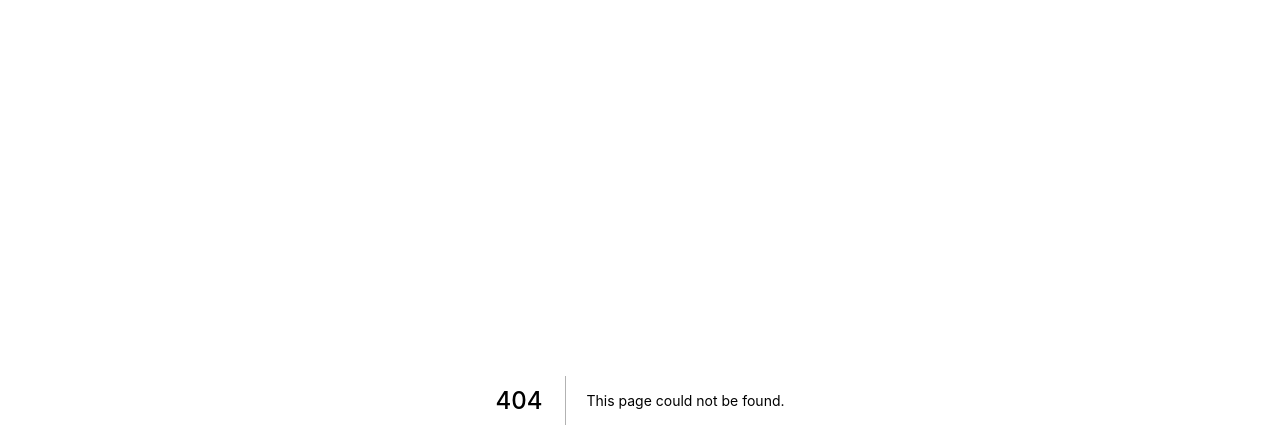
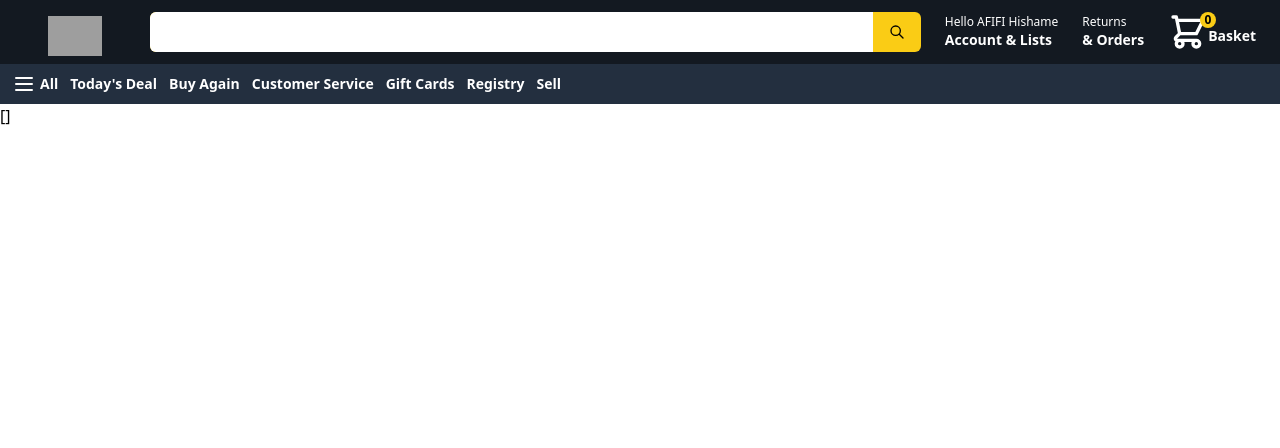
Before and after one commit to AFIFIHishame-Z/amazon-store-v2.0, a Next.js app: page /checkout in a window 1280 px wide. Before the commit this address had no page. Shown: the top 448 px of the page. Built offline with nearby package versions, Linux system fonts and the light colour scheme; grey boxes are pictures that could not be loaded.

Commit message:
setup redux

```diff
--- /dev/null
+++ b/app/store.ts
@@ -0,0 +1,8 @@
+import { configureStore } from "@reduxjs/toolkit";
+import basketReducer from "../slices/bascketSlice";
+
+export const store = configureStore({
+  reducer: {
+    basket: basketReducer,
+  },
+});
--- a/components/header/TopNav.tsx
+++ b/components/header/TopNav.tsx
@@ -6,7 +6,13 @@ import {
   MenuIcon,
 } from "@heroicons/react/outline";
 
+import { useSelector } from "react-redux";
+import { selectItems } from "../../slices/bascketSlice";
+import { useRouter } from "next/router";
+
 export default function TopNav() {
+  const items = useSelector(selectItems);
+  const router = useRouter();
   return (
     <div className="bg-amazon_blue p-1 flex-grow py-2 px-3 md:px-0">
       <div className="flex items-center  ">
@@ -18,6 +24,9 @@ export default function TopNav() {
             height={40}
             objectFit={"contain"}
             alt={"Amazon logo"}
+            onClick={() => {
+              router.push("/");
+            }}
           />
         </div>
         <div className="hidden sm:flex items-center h-10 rounded-md flex-grow cursor-pointer bg-yellow-400 hover:bg-yellow-500">
@@ -36,9 +45,14 @@ export default function TopNav() {
             <p>Returns</p>
             <p className="font-extrabold md:text-sm">& Orders</p>
           </div>
-          <div className="flex items-center link relative">
+          <div
+            onClick={() => {
+              router.push("/checkout");
+            }}
+            className="flex items-center link relative"
+          >
             <span className="absolute top-0 right-0 md:right-10 h-4 w-4 bg-yellow-400 text-center font-bold text-black rounded-full">
-              0
+              {items.length}
             </span>
             <ShoppingCartIcon className="h-10" />
             <p className="hidden md:inline font-extrabold md:text-sm mt-2">
--- a/components/products/ProductCardItem.tsx
+++ b/components/products/ProductCardItem.tsx
@@ -1,7 +1,8 @@
 import Image from "next/image";
 import React, { useState } from "react";
-import { StarIcon } from "@heroicons/react/solid";
+import { useDispatch } from "react-redux";
 import Currency from "react-currency-formatter";
+import { addToBasket } from "../../slices/bascketSlice";
 const MAX_RATING = 5;
 
 const MIN_RATING = 1;
@@ -14,16 +15,31 @@ export default function ProductCardItem({
   category,
   image,
 }: any) {
+  const dipsatch = useDispatch();
+
   const [rating] = useState(
     Math.floor(Math.random() * (MAX_RATING - MIN_RATING + 1)) + MIN_RATING
   );
   const [hasPrime] = useState(Math.random() < 0.5);
+
+  const addToBasketFunc = () => {
+    const product = {
+      id,
+      title,
+      price,
+      description,
+      category,
+      image,
+    };
+    dipsatch(addToBasket(product));
+  };
 
   return (
     <div className="relative flex flex-col m-5 bg-white z-30 p-10">
       <p className="absolute top-2 right-2 text-xs italic text-gray-400">
         {category}
       </p>
+      <div>
         <Image
           src={image}
           height={200}
@@ -31,11 +47,12 @@ export default function ProductCardItem({
           objectFit="contain"
           alt={title}
         />
+      </div>
       <h4 className="my-3 ">{title}</h4>
       <div className="flex">
-        {Array.from({ length: rating }).map((_, i) => (
+        {/* {Array.from({ length: rating }).map((_, i) => (
           <StarIcon key={i} className="h-5 text-yellow-500" />
-        ))}
+        ))} */}
       </div>
       <p className="text-xs my-2 line-clamp-2">{description}</p>
       <div className="mb-5">
@@ -48,7 +65,11 @@ export default function ProductCardItem({
           <p className="text-xs text-gray-500">FREE Next-day Delivery</p>
         </div>
       )}
-      <button className="mt-auto button">Add to Basket</button>
+      <div>
+        <button className="mt-auto button" onClick={addToBasketFunc}>
+          Add to Basket
+        </button>
+      </div>
     </div>
   );
 }
--- a/package.json
+++ b/package.json
@@ -10,11 +10,13 @@
   },
   "dependencies": {
     "@heroicons/react": "^1.0.6",
+    "@reduxjs/toolkit": "^1.8.2",
     "@tailwindcss/line-clamp": "^0.4.0",
     "next": "12.1.6",
     "react": "18.2.0",
     "react-currency-formatter": "^1.1.0",
     "react-dom": "18.2.0",
+    "react-redux": "^8.0.2",
     "react-responsive-carousel": "^3.2.23"
   },
   "devDependencies": {
--- a/pages/_app.tsx
+++ b/pages/_app.tsx
@@ -1,8 +1,14 @@
-import '../styles/globals.css'
-import type { AppProps } from 'next/app'
+import "../styles/globals.css";
+import type { AppProps } from "next/app";
+import { store } from "../app/store";
+import { Provider } from "react-redux";
 
 function MyApp({ Component, pageProps }: AppProps) {
-  return <Component {...pageProps} />
+  return (
+    <Provider store={store}>
+      <Component {...pageProps} />
+    </Provider>
+  );
 }
 
-export default MyApp
+export default MyApp;
--- /dev/null
+++ b/pages/checkout/index.tsx
@@ -0,0 +1,15 @@
+import React from "react";
+import Header from "../../components/header/Header";
+import { useSelector } from "react-redux";
+import { selectItems } from "../../slices/bascketSlice";
+export default function Index() {
+  const items = useSelector(selectItems);
+  return (
+    <div>
+      <div className="sticky top-0 z-50">
+        <Header />
+      </div>
+      <div>{JSON.stringify(items)}</div>
+    </div>
+  );
+}
--- a/pages/index.tsx
+++ b/pages/index.tsx
@@ -11,7 +11,7 @@ const Home: NextPage<any> = ({ products }: { products: any }) => {
         <title>Amazon store v2.0</title>
         <meta name="description" content="Rebuild Amazon store using NextJs" />
       </Head>
-      <div>
+      <div className="sticky top-0 z-50">
         <Header />
       </div>
       <section className="max-w-screen-2xl mx-auto">
--- /dev/null
+++ b/slices/bascketSlice.ts
@@ -0,0 +1,19 @@
+import { createSlice, PayloadAction } from "@reduxjs/toolkit";
+
+const initialState = {
+  items: [],
+};
+export const basketSlice = createSlice({
+  name: "basket",
+  initialState,
+  reducers: {
+    addToBasket: (state: any, action: PayloadAction<any>) => {
+      state.items = [...state.items, action.payload];
+    },
+    removeFromBasket: (state: any, action: PayloadAction<any>) => {},
+  },
+});
+
+export const { addToBasket, removeFromBasket } = basketSlice.actions;
+export const selectItems = (state: any) => state.basket.items;
+export default basketSlice.reducer;
```
Also changed, not shown: 1 other file (tests, documents, lock files or other folders). Lines whose indentation alone changed are shown as unchanged.
